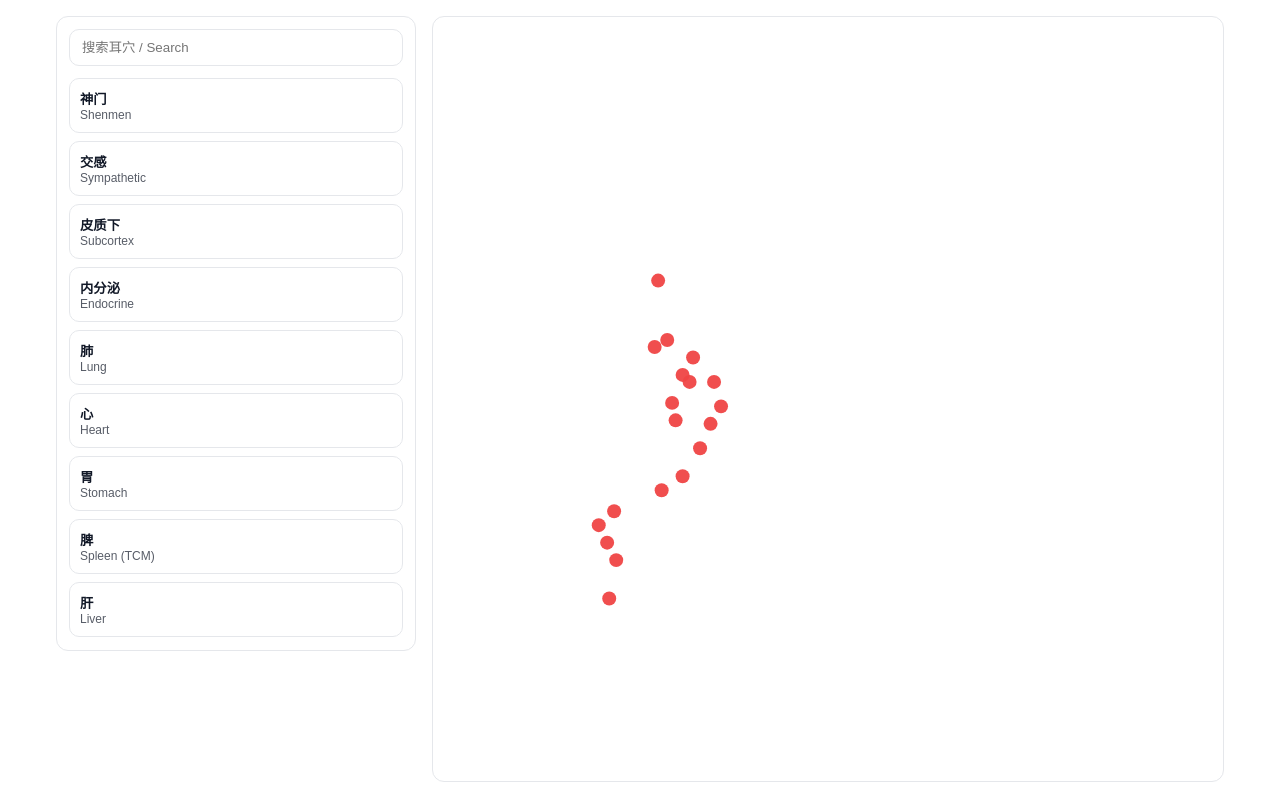
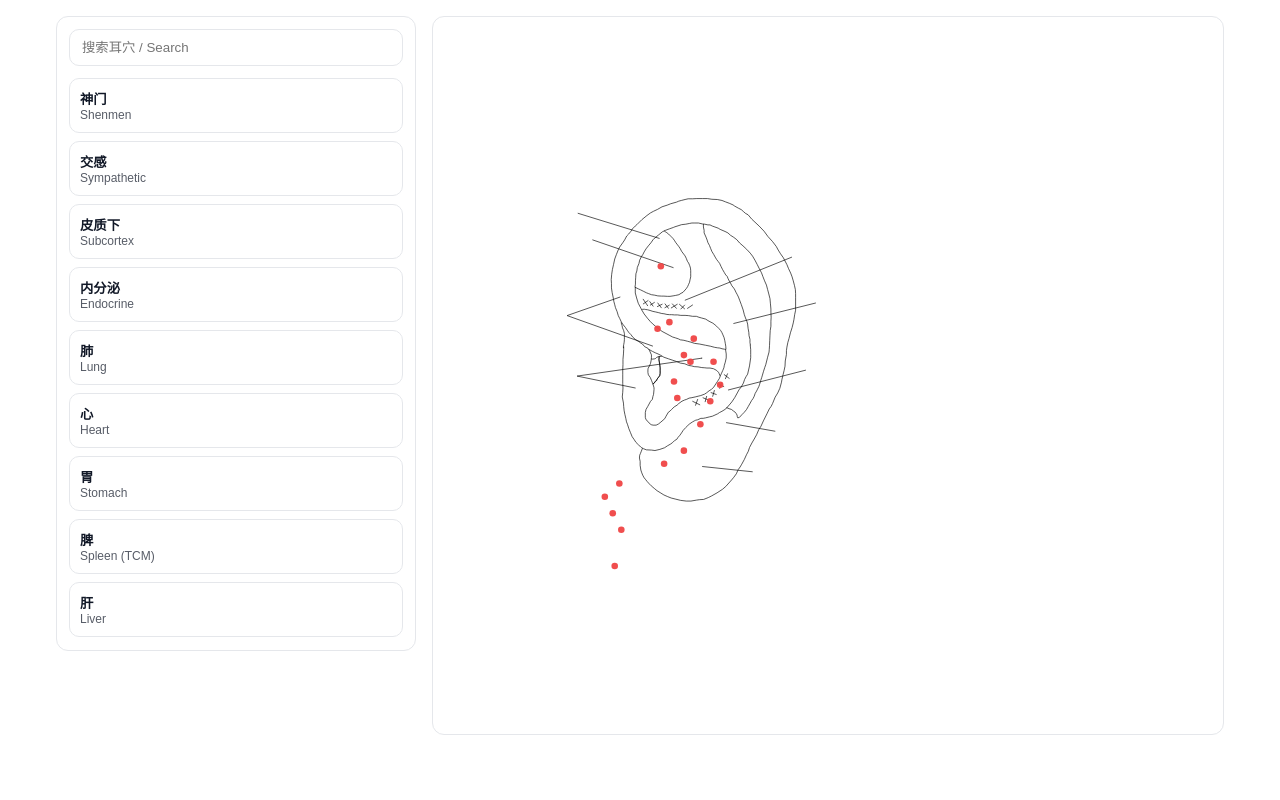
Before and after one commit to longpost/ear-acupoints-app, a Next.js app: page / in a window 1280 px wide. Built offline with nearby package versions, Linux system fonts and the light colour scheme.

Commit message:
Update EarMap.tsx

```diff
--- a/components/EarMap.tsx
+++ b/components/EarMap.tsx
@@ -5,38 +5,75 @@ import type { EarPoint } from "@/lib/earPoints";
 
 type Props = {
   viewBox: string;
-  baseInnerSvg: string; // inner markup (no outer <svg>)
   points: EarPoint[];
   selectedId: string | null;
   onSelect: (id: string) => void;
 };
 
-export default function EarMap({ viewBox, baseInnerSvg, points, selectedId, onSelect }: Props) {
-  const selected = points.find(p => p.id === selectedId);
+export default function EarMap({ viewBox, points, selectedId, onSelect }: Props) {
+  const selected = points.find((p) => p.id === selectedId);
 
   return (
-    <svg viewBox={viewBox} role="img" aria-label="Auricular acupoints map (educational)">
-      <g dangerouslySetInnerHTML={{ __html: baseInnerSvg }} />
+    <div style={{ position: "relative", width: "100%", height: "100%" }}>
+      {/* 底图：耳朵轮廓（稳定显示，不吃 SVG innerHTML/namespace 的坑） */}
+      <img
+        src="/ear_outline.svg"
+        alt="ear outline"
+        style={{
+          position: "absolute",
+          inset: 0,
+          width: "100%",
+          height: "100%",
+          objectFit: "contain",
+          // 如果你觉得太淡，这里可以加滤镜让它更黑：
+          // filter: "contrast(200%) brightness(0%)",
+        }}
+      />
+
+      {/* 点层：SVG 覆盖 */}
+      <svg
+        viewBox={viewBox}
+        preserveAspectRatio="xMidYMid meet"
+        style={{
+          position: "absolute",
+          inset: 0,
+          width: "100%",
+          height: "100%",
+          display: "block",
+        }}
+      >
         {points.map((p) => {
           const isSel = p.id === selectedId;
           return (
-          <g key={p.id} onClick={() => onSelect(p.id)}>
-            <circle className={isSel ? "point selected" : "point"} cx={p.x} cy={p.y} r={10} />
-            {isSel && <circle className="pointRing" cx={p.x} cy={p.y} r={16} />}
-            <title>{p.zh} / {p.en}</title>
+            <g key={p.id} onClick={() => onSelect(p.id)} style={{ cursor: "pointer" }}>
+              {/* 点变小：r=5 */}
+              <circle className={isSel ? "point selected" : "point"} cx={p.x} cy={p.y} r={5} />
+              {isSel && <circle className="pointRing" cx={p.x} cy={p.y} r={9} />}
+              <title>
+                {p.zh} / {p.en}
+              </title>
             </g>
           );
         })}
 
-      {/* If selected, draw a subtle label near it */}
         {selected ? (
-        <g>
-          <rect x={selected.x + 14} y={selected.y - 22} width={210} height={34} rx={8} ry={8} fill="white" opacity={0.9} />
-          <text x={selected.x + 22} y={selected.y + 1} fontSize="14" fontFamily="Arial" fill="#111827">
+          <g pointerEvents="none">
+            <rect
+              x={selected.x + 10}
+              y={selected.y - 16}
+              width={190}
+              height={26}
+              rx={8}
+              ry={8}
+              fill="white"
+              opacity={0.92}
+            />
+            <text x={selected.x + 18} y={selected.y + 2} fontSize="12" fontFamily="Arial" fill="#111827">
               {selected.zh} / {selected.en}
             </text>
           </g>
         ) : null}
       </svg>
+    </div>
   );
 }
```
Lines whose indentation alone changed are shown as unchanged.
